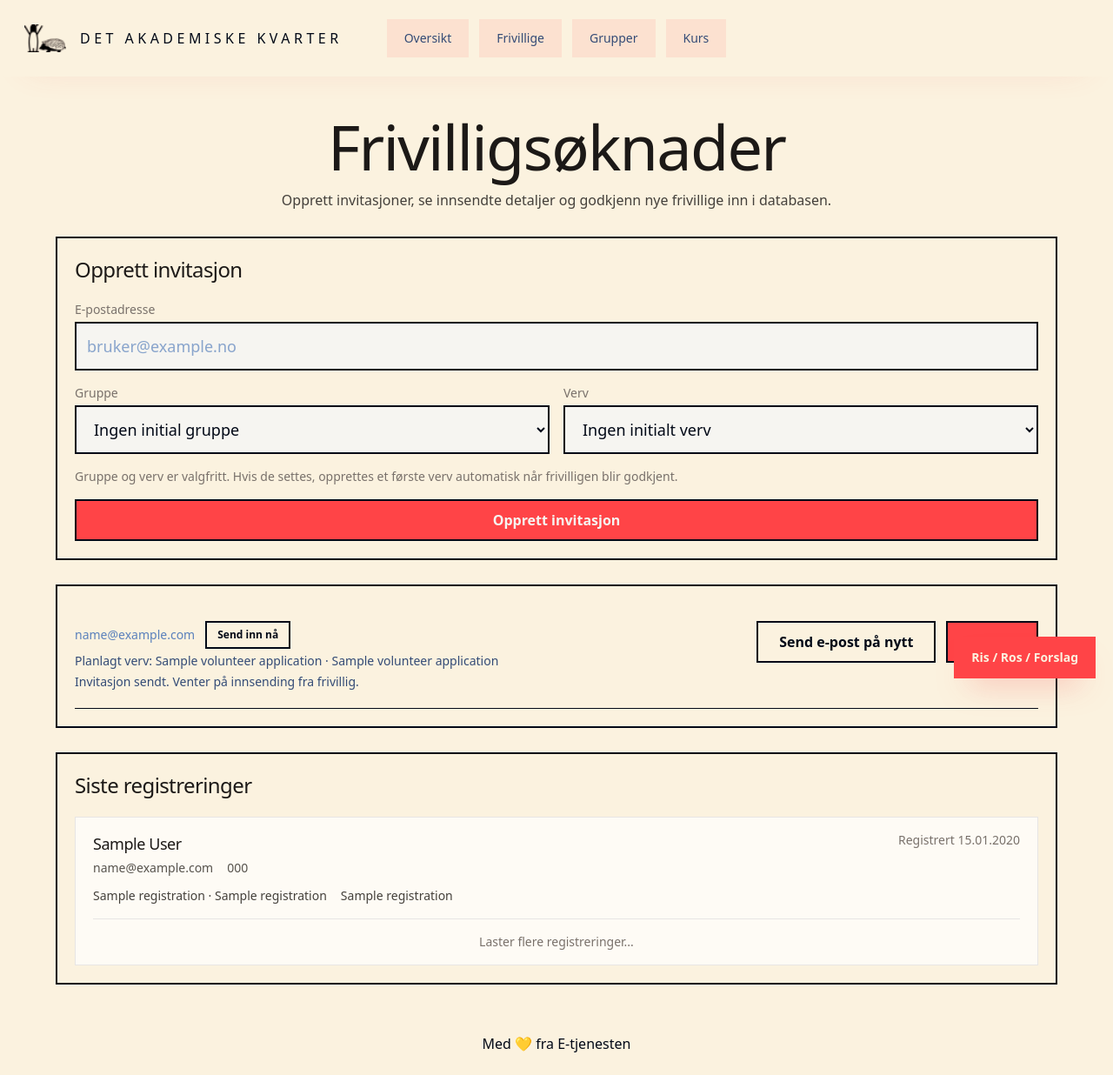
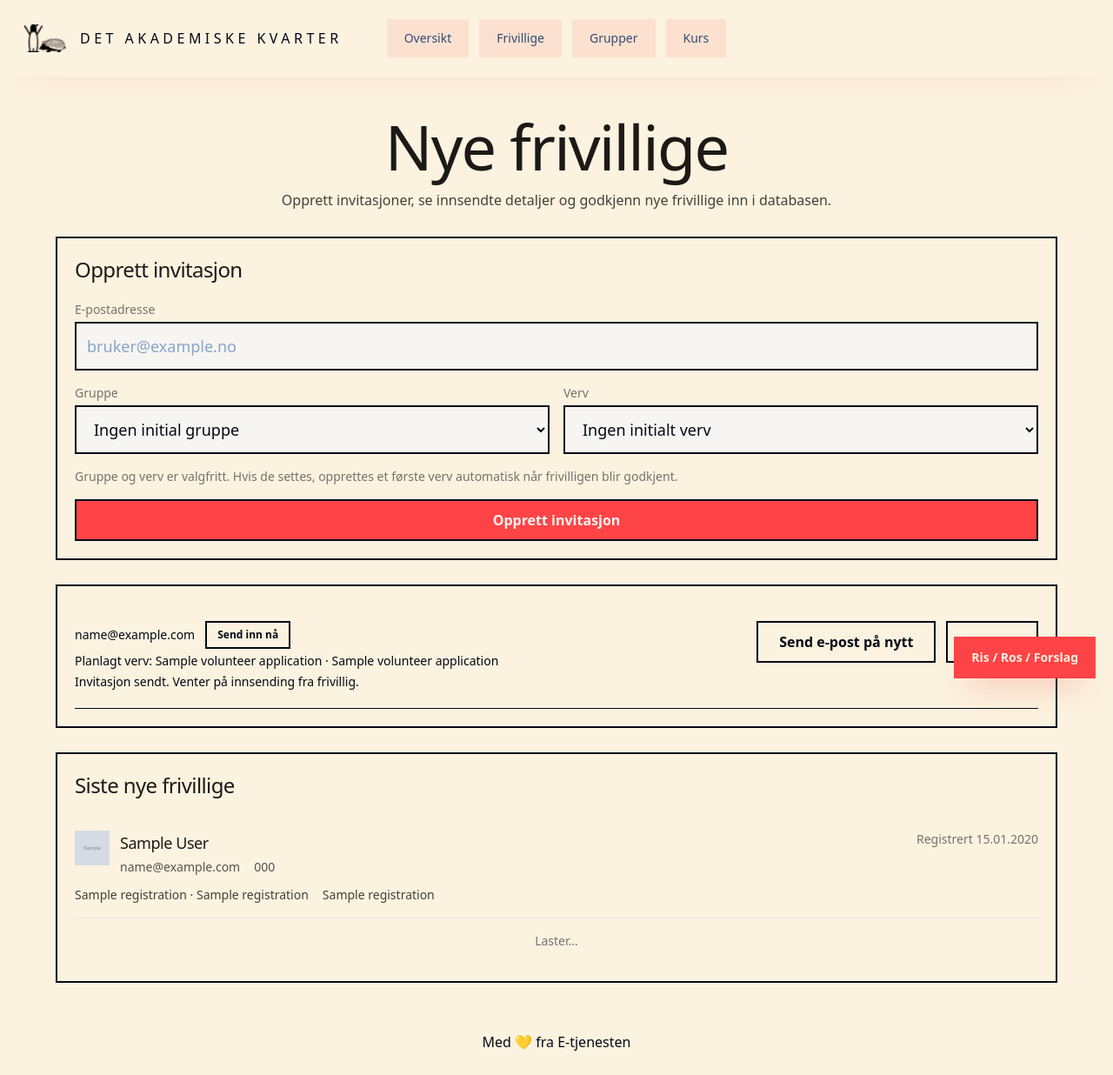
Before and after one commit to kvarteret/kvarteret-personal, a Python web app: template app/templates/pages/volunteer_applications/volunteer_applications_index.html in a window 1280 px wide. Shown: the whole page at 87% size. After the commit the page ends 1208 px from the top, so only its background shows below. Run offline with Jinja, Linux system fonts and the light colour scheme; the template is opened without the code that fills it: most values are stand-ins (such as "Sample title", 1, 10 or a date in 2020); grey boxes marked "Sample" are stand-in pictures; style sheets or scripts are compiled from the project's sources; some libraries are stand-ins or nearby versions.

Commit message:
feat: polish new volunteer onboarding views

```diff
--- a/app/domain/volunteer_applications/repository.py
+++ b/app/domain/volunteer_applications/repository.py
@@ -154,11 +154,14 @@ class VolunteerApplicationsRepository(SqlAlchemyRepository):
                 latest_assignment.c.latest_semester_code,
                 grupper.c.navn.label("latest_group_name"),
                 verv.c.verv.label("latest_role_name"),
+                personal_bilde.c.sha1.label("photo_sha1"),
+                personal_bilde.c.filetype.label("photo_filetype"),
             )
             .select_from(
                 personal.outerjoin(latest_assignment, latest_assignment.c.id_personal == personal.c.id)
                 .outerjoin(grupper, grupper.c.id == latest_assignment.c.latest_group_id)
                 .outerjoin(verv, verv.c.id == latest_assignment.c.latest_role_id)
+                .outerjoin(personal_bilde, personal_bilde.c.id_personal == personal.c.id)
             )
             .order_by(personal.c.id.desc())
             .limit(limit)
--- a/app/templates/components/volunteer_applications/recent_volunteer_registrations.html
+++ b/app/templates/components/volunteer_applications/recent_volunteer_registrations.html
@@ -1,16 +1,23 @@
 {% for registration in recent_registrations %}
   <a class="grid gap-3 border-b border-stone-200 py-4 text-stone-900 no-underline transition hover:bg-stone-50/80" href="/volunteers/{{ registration.volunteer_id }}">
     <div class="flex flex-col gap-2 md:flex-row md:items-start md:justify-between">
-      <div class="grid gap-1">
-        <div class="flex flex-wrap items-center gap-3">
+      <div class="flex min-w-0 items-start gap-3">
+        <div class="grid h-10 w-10 shrink-0 place-items-center overflow-hidden rounded-sm bg-stone-200 text-sm font-semibold text-stone-600">
+          {% if registration.photo_url %}
+            <img alt="{{ registration.full_name }}" class="h-full w-full object-cover" decoding="async" loading="lazy" src="{{ registration.photo_url }}">
+          {% else %}
+            {{ registration.last_name[:1] }}
+          {% endif %}
+        </div>
+        <div class="grid gap-1">
           <p class="text-lg font-medium tracking-tight text-stone-900">{{ registration.full_name }}</p>
-        </div>
-        <div class="flex flex-wrap gap-x-4 gap-y-1 text-sm text-stone-600">
-          <span>{{ registration.email or "Ingen e-post" }}</span>
-          <span>{{ registration.phone or "Ingen telefon" }}</span>
+          <div class="flex flex-wrap gap-x-4 gap-y-1 text-sm text-stone-600">
+            <span>{{ registration.email or "Ingen e-post" }}</span>
+            <span>{{ registration.phone or "Ingen telefon" }}</span>
+          </div>
         </div>
       </div>
-      <p class="text-sm font-medium text-stone-500">
+      <p class="text-sm font-medium text-stone-500 shrink-0">
         Registrert {{ registration.created_at.strftime("%d.%m.%Y") }}
       </p>
     </div>
@@ -31,7 +38,7 @@
 
 {% if not recent_registrations and not cursor %}
   <div class="py-10 text-center text-sm text-stone-600">
-    Ingen godkjente registreringer enda.
+    Ingen godkjente frivillige enda.
   </div>
 {% endif %}
 
@@ -45,6 +52,6 @@
     hx-trigger="revealed"
     hx-vals='{"cursor": "{{ next_cursor }}"}'
   >
-    Laster flere registreringer...
+    Laster...
   </div>
 {% endif %}
--- a/app/templates/components/volunteer_applications/volunteer_applications_list.html
+++ b/app/templates/components/volunteer_applications/volunteer_applications_list.html
@@ -5,19 +5,19 @@
         <div class="flex flex-col gap-4 lg:flex-row lg:items-start lg:justify-between">
           <div class="grid gap-1">
             <div class="flex flex-wrap items-center gap-3">
-              <p class="text-sm font-medium text-kvarteret-sky">{{ volunteer_application.email }}</p>
+              <p class="text-sm font-medium text-kvarteret-ink">{{ volunteer_application.email }}</p>
               <a class="app-button-secondary inline-flex min-h-8 px-3 text-xs" href="/apply/{{ volunteer_application.token }}">Send inn nå</a>
             </div>
             {% if volunteer_application.initial_group_name and volunteer_application.initial_role_name %}
-              <p class="text-sm text-kvarteret-night">Planlagt verv: {{ volunteer_application.initial_group_name }} · {{ volunteer_application.initial_role_name }}</p>
+              <p class="text-sm text-kvarteret-ink">Planlagt verv: {{ volunteer_application.initial_group_name }} · {{ volunteer_application.initial_role_name }}</p>
             {% elif volunteer_application.initial_group_name %}
-              <p class="text-sm text-kvarteret-night">Planlagt gruppe: {{ volunteer_application.initial_group_name }}</p>
+              <p class="text-sm text-kvarteret-ink">Planlagt gruppe: {{ volunteer_application.initial_group_name }}</p>
             {% endif %}
             {% if volunteer_application.submitted %}
               <p class="text-lg font-medium tracking-tight text-kvarteret-ink">{{ volunteer_application.first_name or "" }} {{ volunteer_application.last_name or "" }}</p>
-              <p class="text-sm text-kvarteret-night">{{ volunteer_application.phone or "Ingen telefon sendt inn" }}</p>
+              <p class="text-sm text-kvarteret-ink">{{ volunteer_application.phone or "Ingen telefon sendt inn" }}</p>
             {% else %}
-              <p class="text-sm text-kvarteret-night">Invitasjon sendt. Venter på innsending fra frivillig.</p>
+              <p class="text-sm text-kvarteret-ink">Invitasjon sendt. Venter på innsending fra frivillig.</p>
             {% endif %}
           </div>
           <div class="flex flex-wrap gap-3">
@@ -37,7 +37,7 @@
               method="post"
               onsubmit="return window.confirm('{% if volunteer_application.submitted %}Avvise denne søknaden?{% else %}Avbryte denne invitasjonen?{% endif %}');"
             >
-              <button class="app-button" type="submit">
+              <button class="app-button-secondary" type="submit">
                 {% if volunteer_application.submitted %}Avvis{% else %}Avbryt{% endif %}
               </button>
             </form>
--- a/app/templates/layouts/base.html
+++ b/app/templates/layouts/base.html
@@ -155,7 +155,7 @@
                   </a>
                   {% if request.state.show_management_tools %}
                     <a class="inline-flex min-h-11 items-center gap-2 rounded-full px-5 text-sm font-medium no-underline {% if section == 'volunteer-applications' %}bg-kvarteret-red text-kvarteret-surface shadow-[0_14px_28px_-18px_rgba(245,75,75,0.55)] hover:bg-kvarteret-red-dark{% else %}bg-kvarteret-red/10 text-kvarteret-night hover:bg-[#e2d0b3]{% endif %}" href="/volunteer-applications">
-                      <span>Registreringer</span>
+                      <span>Nye frivillige</span>
                       {% if request.state.volunteer_application_pending_count %}
                         <span class="inline-flex min-w-6 items-center justify-center rounded-full bg-kvarteret-night px-2 py-0.5 text-xs font-semibold text-kvarteret-surface">{{ request.state.volunteer_application_pending_count }}</span>
                       {% endif %}
--- a/app/templates/pages/volunteer_applications/volunteer_applications_index.html
+++ b/app/templates/pages/volunteer_applications/volunteer_applications_index.html
@@ -3,7 +3,7 @@
 {% block page_content %}
   <section class="grid gap-7">
     <header class="grid justify-items-center gap-3 pt-3 text-center">
-      <h1 class="text-5xl leading-none font-light tracking-tight text-stone-900 md:text-7xl">Frivilligsøknader</h1>
+      <h1 class="text-5xl leading-none font-light tracking-tight text-stone-900 md:text-7xl">Nye frivillige</h1>
       <p class="max-w-3xl text-base leading-7 text-stone-700">
         Opprett invitasjoner, se innsendte detaljer og godkjenn nye frivillige inn i databasen.
       </p>
@@ -27,8 +27,8 @@
     {% include "components/volunteer_applications/volunteer_applications_list.html" %}
 
     <section class="app-panel">
-      <h2 class="text-2xl font-medium tracking-tight text-stone-900">Siste registreringer</h2>
-      <div class="mt-5 rounded-[1.75rem] border border-stone-200 bg-white/70 px-5">
+      <h2 class="text-2xl font-medium tracking-tight text-stone-900">Siste nye frivillige</h2>
+      <div class="mt-5">
         {% with cursor=recent_registrations_cursor, next_cursor=recent_registrations_next_cursor %}
           {% include "components/volunteer_applications/recent_volunteer_registrations.html" %}
         {% endwith %}
```
Also changed, not shown: app/domain/volunteer_applications/service.py (+8 -0 lines), tests/web/volunteer_applications/test_registrations_web.py (+2 -2 lines).
